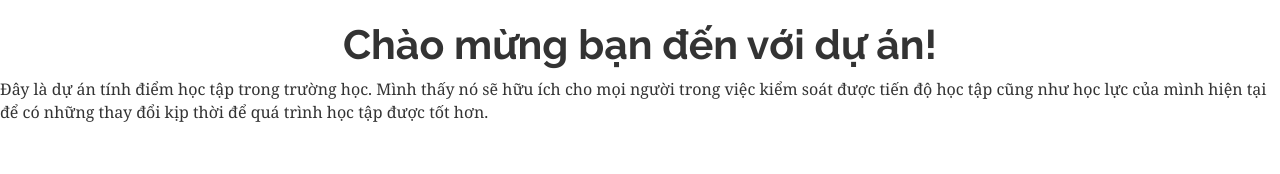
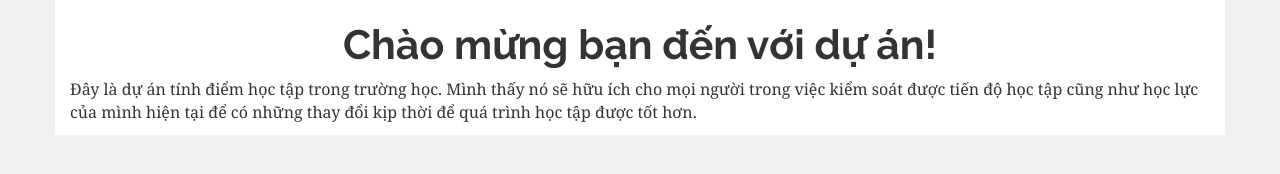
Before and after one commit to hauivn/hauivn.github.io, a plain HTML site: page index.html in a window 1280 px wide. Drawn offline with Linux system fonts and the light colour scheme.

Commit message:
Add style.css

```diff
--- /dev/null
+++ b/css/style.css
@@ -0,0 +1,6 @@
+body {
+	background-color: #f0f0f0;
+}
+.container {
+	background-color: #fff;
+}
--- a/index.html
+++ b/index.html
@@ -4,9 +4,12 @@
 	<meta charset="utf-8">
 	<title>Dự án tính điểm học tập trong trường học</title>
 	<link rel="stylesheet" href="css/bootstrap.min.css">
+	<link rel="stylesheet" href="css/style.css">
 </head>
 <body>
-<h1 class="text-center">Chào mừng bạn đến với dự án!</h1>
+<div class="container">
+	<h1 class="text-center">Chào mừng bạn đến với dự án!</h1>
 <p>Đây là dự án tính điểm học tập trong trường học. Mình thấy nó sẽ hữu ích cho mọi người trong việc kiểm soát được tiến độ học tập cũng như học lực của mình hiện tại để có những thay đổi kịp thời để quá trình học tập được tốt hơn.</p>
+</div>
 </body>
 </html>
```
